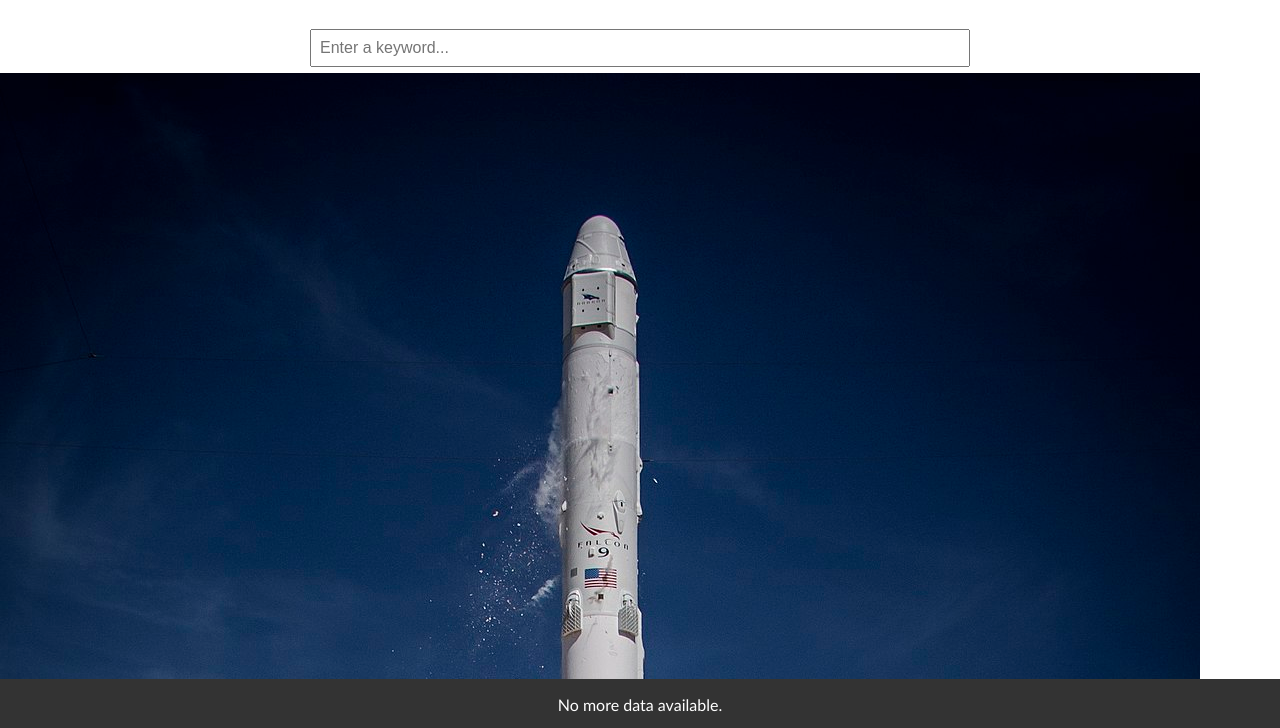
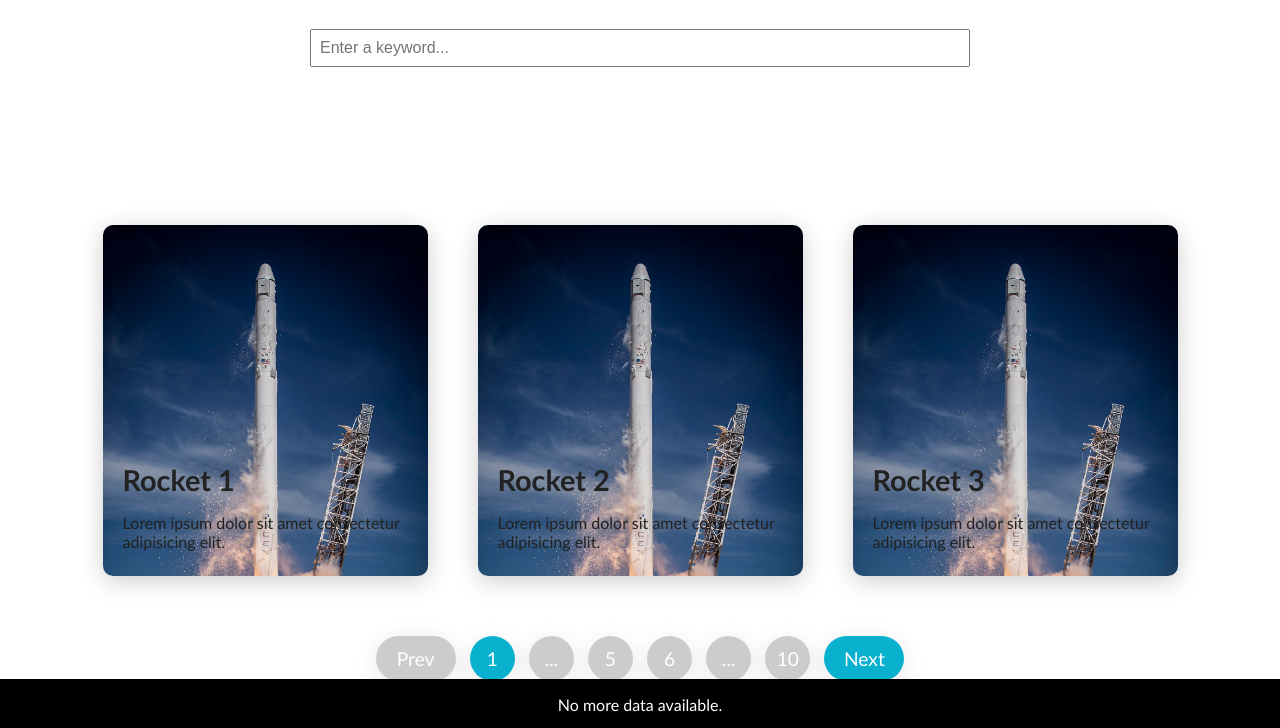
Before and after one commit to JphOrq/SpaceX_Launch, a plain HTML site: page index.html in a window 1280 px wide. Shown: the part 71-799 px from the top of the page. Drawn offline with nearby package versions, Linux system fonts and the light colour scheme; no server answers; a web font is replaced by a local one.

Commit message:
Update style.css

```diff
--- a/style.css
+++ b/style.css
@@ -24,7 +24,7 @@ body {
     font-size: 2rem;
     margin-top: 0;
     margin-bottom: 1rem;
-    background-color: #333;
+    background-color: black;
     color: #fff;
     text-align: center;
     padding: 1rem;
@@ -119,13 +119,119 @@ body {
     margin: 0;
 }
 
+.container {
+    min-height: 100vh;
+    display: flex;
+    justify-content: center;
+    align-items: center;
+    flex-direction: column;
+}
+
+.card-content {
+    display: flex;
+    justify-content: center;
+    align-items: center;
+    flex-wrap: wrap;
+    margin: 30px;
+}
+
+.card {
+    position: inherit;
+    background: #fff;
+    max-width: 325px;
+    width: 325px;
+    height: auto;
+    margin: 25px;
+    box-shadow: 0 5px 25px rgba(1 1 1 / 20%);
+    border-radius: 10px;
+    overflow: hidden;
+}
+
+.card-image {
+    max-height: 200px;
+}
+
+.card-image img {
+    max-width: 100%;
+    height: auto;
+}
+
+.card-info {
+    position: inherit;
+    color: #222;
+    padding: 10px 20px 20px;
+}
+
+.card-info h3 {
+    font-size: 1.8em;
+    font-weight: 800;
+    margin-bottom: 5px;
+}
+
+.card-info p {
+    font-size: 1em;
+    margin-bottom: 5px;
+}
+
+.pagination {
+    text-align: center;
+    margin: 30px 30px 60px;
+    user-select: none;
+}
+
+.pagination li {
+    display: inline-block;
+    margin: 5px;
+    box-shadow: 0 5px 25px rgb(1 1 1 / 10%);
+}
+
+.pagination li a {
+    color: #fff;
+    text-decoration: none;
+    font-size: 1.2em;
+    line-height: 45px;
+}
+
+.previous-page,
+.next-page {
+    background: #0ab1ce;
+    width: 80px;
+    border-radius: 45px;
+    cursor: pointer;
+    transition: 0.3s ease;
+}
+
+.previous-page:hover {
+    transform: translateX(-5px);
+}
+
+.next-page:hover {
+    transform: translateX(5px);
+}
+
+.current-page,
+.dots {
+    background: #ccc;
+    width: 45px;
+    border-radius: 50%;
+    cursor: pointer;
+}
+
+.active {
+    background: #0ab1ce;
+}
+
+.disable {
+    background: #ccc;
+}
+
 #noMoreData {
     position: fixed;
     bottom: 0;
     left: 0;
     width: 100%;
     height: 50px;
-    background-color: #333;
+    background-color: black;
     z-index: 10;
     display: flex;
     align-items: center;
```
